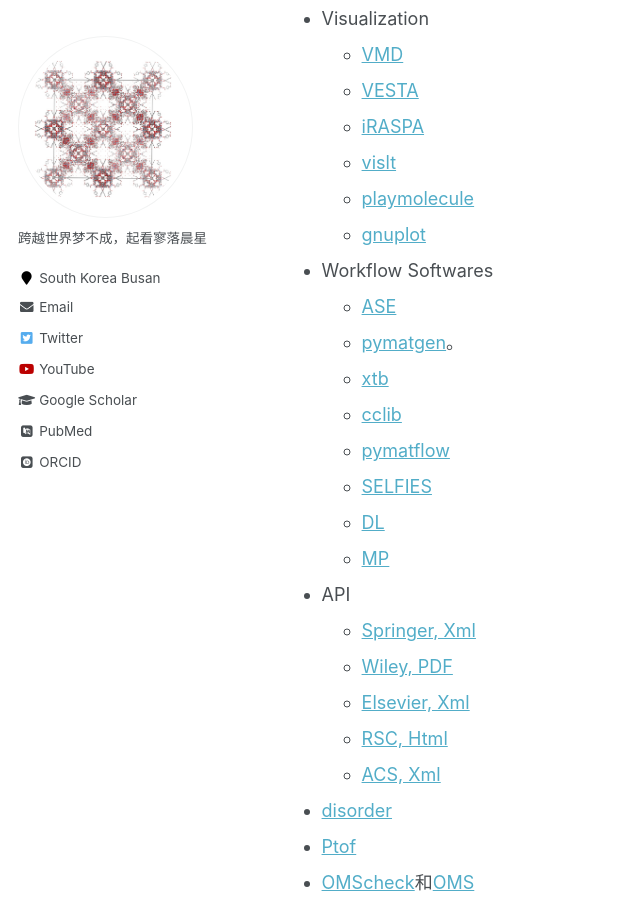
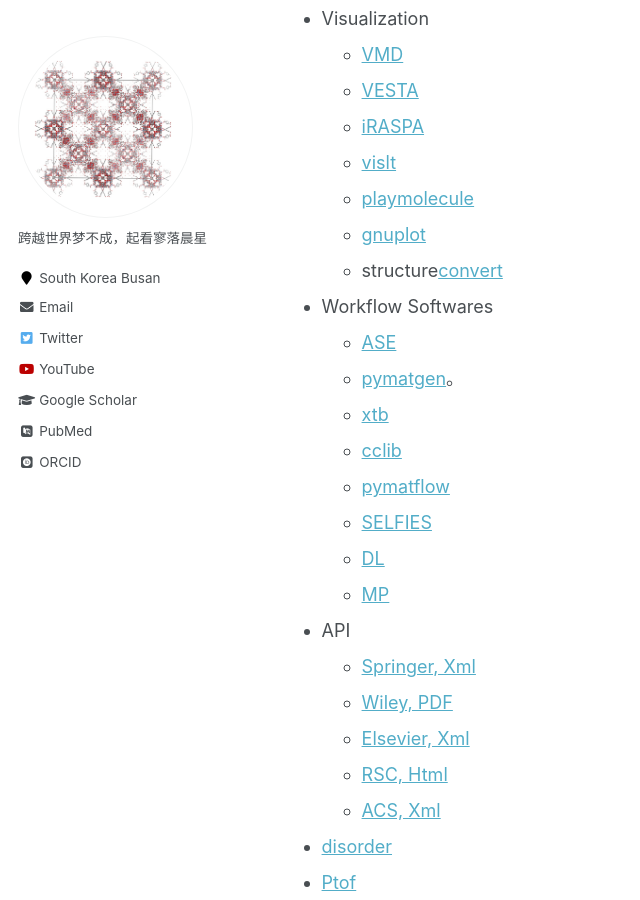
Before and after one commit to sxm13/ZGBshenxiaomoCV.github.io, a Jekyll site: the page built from _pages/markdown.md, in a window 1280 px wide and 900 px high, scrolled down 1849 px. Shown: the whole window, without its empty margins (0-640 px from the left). Built offline with Jekyll 4.4.1, drawn with Linux system fonts in a browser that asks for light colours; some web fonts are replaced.

Commit message:
Update markdown.md

```diff
--- a/_pages/markdown.md
+++ b/_pages/markdown.md
@@ -60,6 +60,8 @@
   * [vislt](https://wci.llnl.gov/simulation/computer-codes/visit/executables)
   * [playmolecule](https://open.playmolecule.org/)
   * [gnuplot](http://lowrank.net/gnuplot/index-e.html)
+  * structure[convert](https://www.cheminfo.org/Chemistry/Cheminformatics/FormatConverter/index.html)
+
 * Workflow Softwares
   * [ASE](https://wiki.fysik.dtu.dk/ase/index.html)
   * [pymatgen](https://pymatgen.org/)。
```
